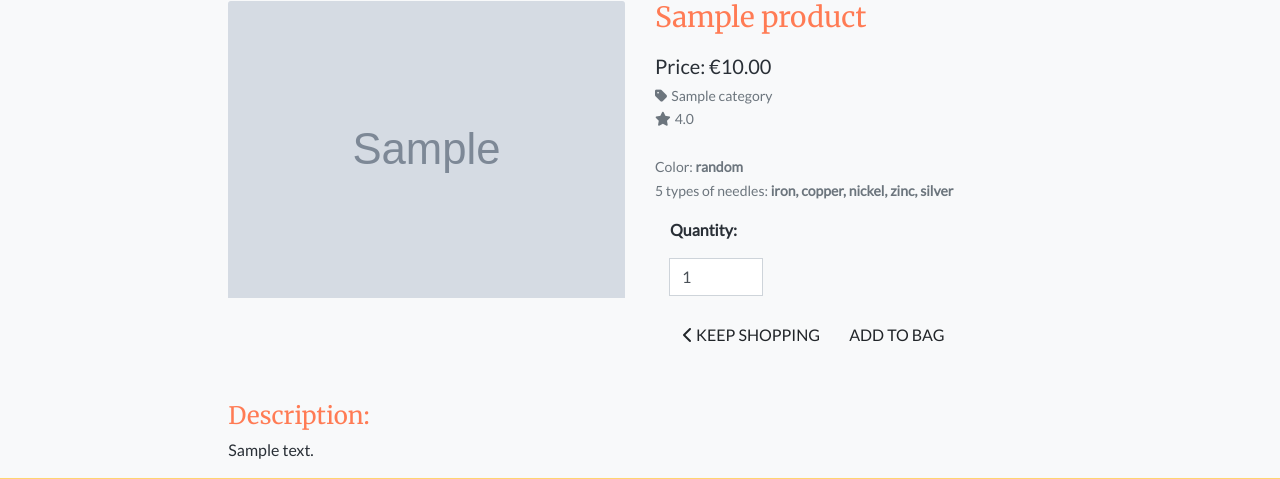
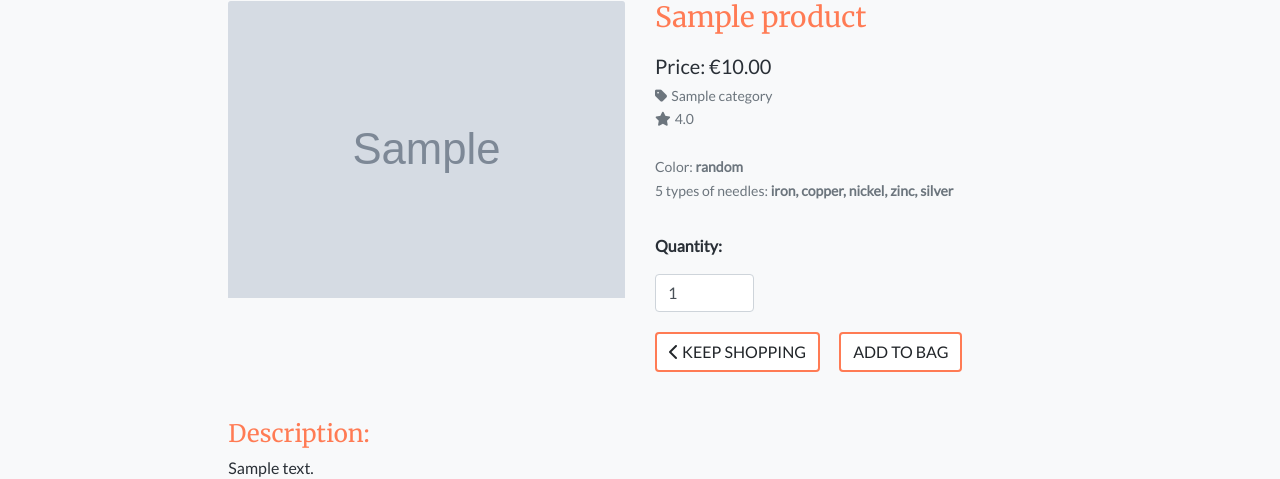
Before and after one commit to OlgaKuvs/T-studio, a Django app: page /products/1/ in a window 1280 px wide. Shown: the part 197-676 px from the top of the page. Run offline with Django 3.2, Linux system fonts and the light colour scheme; tables that the repository leaves empty hold one stand-in row (values such as "Sample post"); grey boxes marked "Sample" are stand-in pictures; some libraries are stand-ins or nearby versions.

Commit message:
chore: add form to shopping cart, style buttons

```diff
--- a/products/templates/products/product_detail.html
+++ b/products/templates/products/product_detail.html
@@ -39,30 +39,32 @@
                     <small class="text-muted mt-1 ">Color: <strong>random</strong></small><br>
                     <small class="text-muted">5 types of needles: <strong>iron, copper, nickel, zinc, silver</strong></small>
                 </p>
+
+                <form class="form" action="#" method="POST">
+                    {% csrf_token %}
+                    <div class="form-row">
                         <div class="col-12">
                             <p class="mt-3"><strong>Quantity:</strong></p>
                             <div class="form-group w-25">
                                 <div class="input-group input-group-{{ product.id }}">
-                                <div class="input-group-prepend">
-                                </div>
                                     <input class="form-control qty_input id_qty_{{ product.id }}" type="number"
                                         name="quantity" value="1" min="1" max="99"
                                         data-item_id="{{ product.id }}">
-                                <div class="input-group-append">
-                                </div>
                                 </div>
                             </div>
                         </div>
                         <div class="col-12">
-                        <a href="{% url 'products:products' %}" class="btn btn-outline-black rounded-0 mt-1">
+                            <a href="{% url 'products:products' %}" class="btn btn-basic mt-1">
                                 <span class="icon">
                                     <i class="fas fa-chevron-left"></i>
                                 </span>
                                 <span class="text-uppercase">Keep Shopping</span>
                             </a>
-                        <input type="submit" class="btn btn-black rounded-0 text-uppercase mt-1" value="Add to Bag">
+                            <input type="submit" class="btn btn-basic text-uppercase mt-1 ml-3" value="Add to Bag">
                         </div>
                         <input type="hidden" name="redirect_url" value="{{ request.path }}">
+                    </div>
+                </form>
             </div>
         </div>
     </div>
--- a/static/css/base.css
+++ b/static/css/base.css
@@ -35,6 +35,14 @@ body {
   text-decoration: none;
 }
 
+.btn-basic {
+  border: 2px solid #ff7b54;
+  background: #fff;
+}
+
+.btn-basic:hover {
+  color: #ff7b54;
+}
 
 /* COLOURS */
 
@@ -144,6 +152,7 @@ header {
   float: right;
   margin-right: 10px;
 }
+
 
 
 /* FOOTER */
```
Lines whose indentation alone changed are shown as unchanged.
